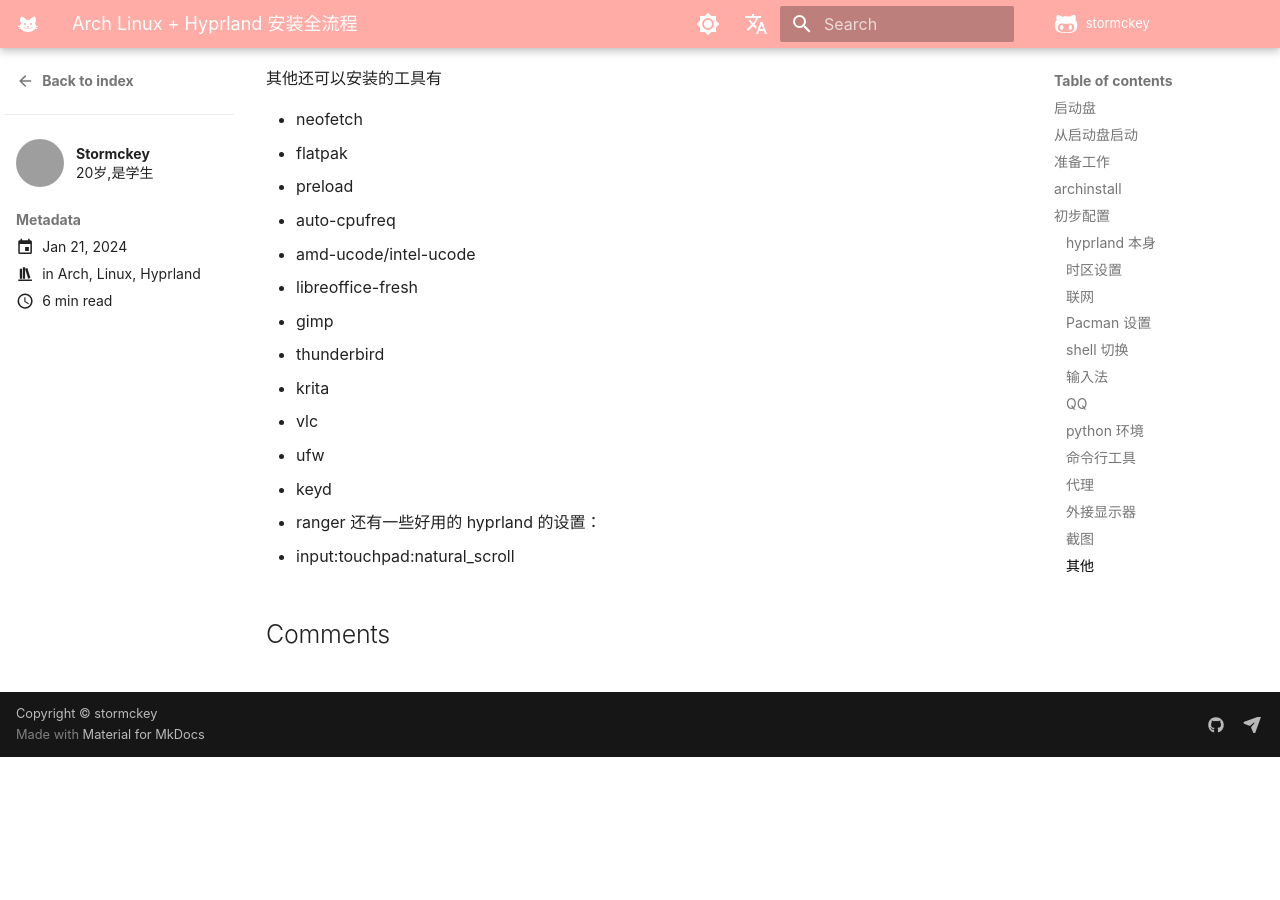
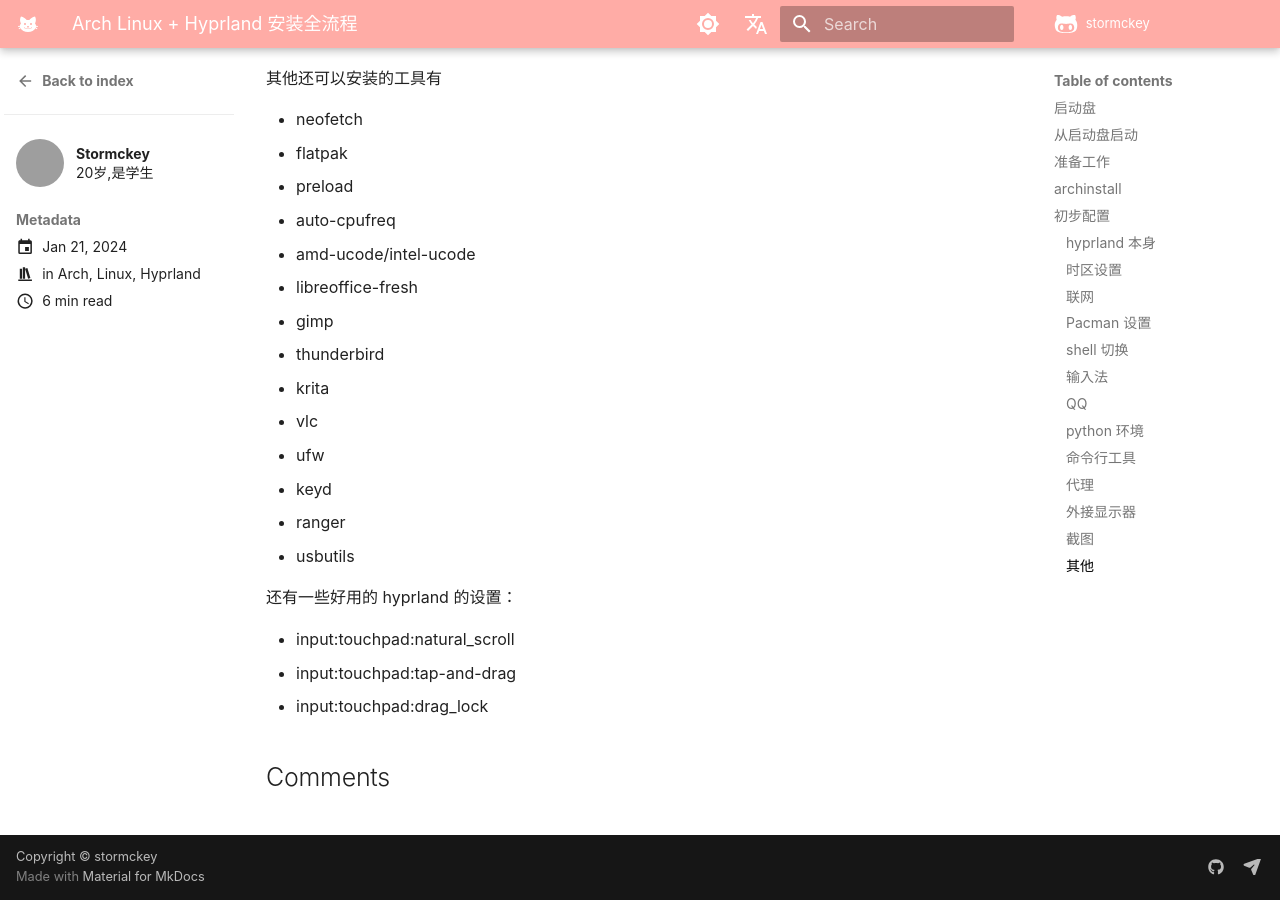
Before and after one commit to stormckey/stormckey.github.io, an MkDocs documentation site: the page built from docs/blog/posts/arch_linux_procedure.md, in a window 1280 px wide and 900 px high, scrolled down 7979 px. Built offline with MkDocs 1.6.1 and Material for MkDocs 9.7.7, drawn with Linux system fonts in a browser that asks for light colours; some web fonts are replaced; comment, search, counter and statistics services are not loaded; a style sheet for code colours, icons or effects is not loaded; before the commit the page ends 8736 px from its top, so only the background shows below that; grey boxes are pictures that could not be loaded.

Commit message:
add more details to arch procedure

```diff
--- a/docs/blog/posts/arch_linux_procedure.md
+++ b/docs/blog/posts/arch_linux_procedure.md
@@ -378,6 +378,10 @@
 - ufw
 - keyd
 - ranger
+- usbutils
+
 还有一些好用的 hyprland 的设置：
 
 - input:touchpad:natural_scroll
+- input:touchpad:tap-and-drag
+- input:touchpad:drag_lock
```
